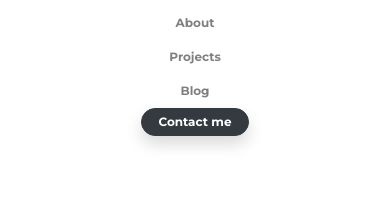
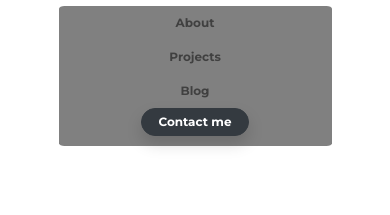
Before and after one commit to JeremyWarui/MARIA, a plain HTML site: page index.html in a window 390 px wide. Both pictures are taken after a click on the button "Toggle navigation". Shown: the part 79-294 px from the top of the page. Drawn offline with nearby package versions, Linux system fonts and the light colour scheme.

Commit message:
Update styles.css

```diff
--- a/styles/styles.css
+++ b/styles/styles.css
@@ -194,6 +194,15 @@ footer {
     font-size: 16px;
   }
 
+ #navbarNav {
+height:30%;
+width:10%;
+background-color: grey;
+border-radius:2%;
+}
+
+
+
   .title-box {
     padding: 10% 0;
     line-height: 2;
```
